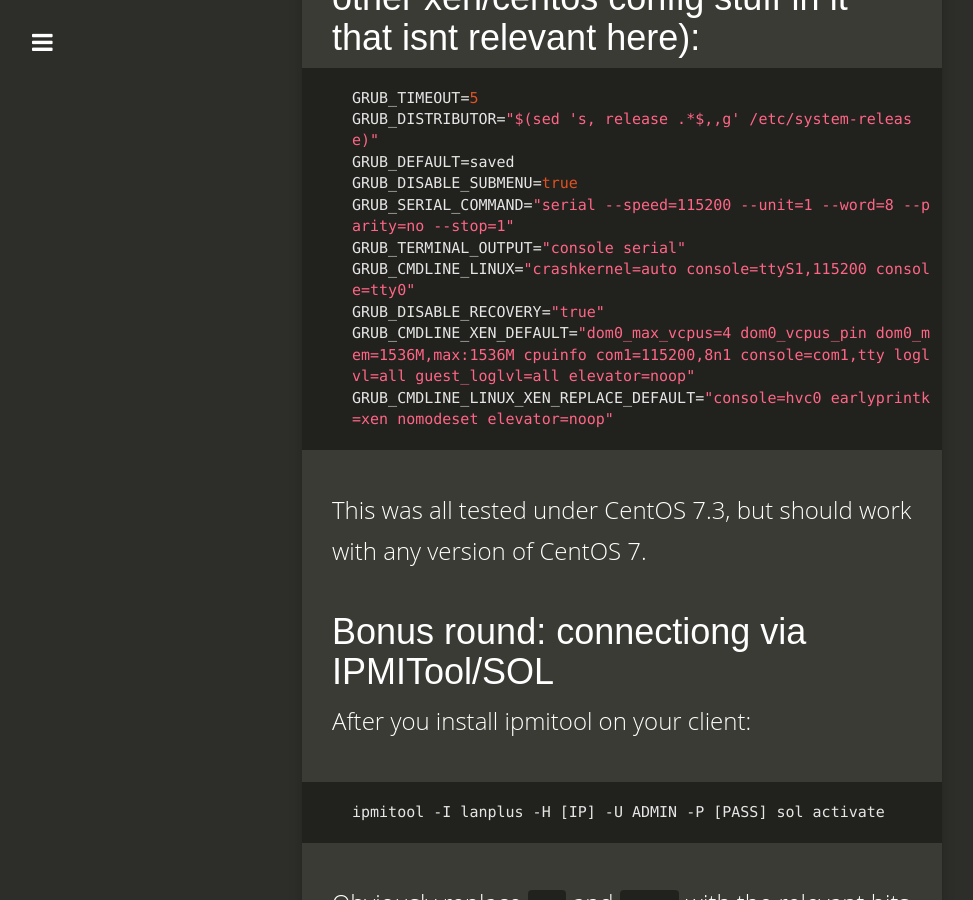
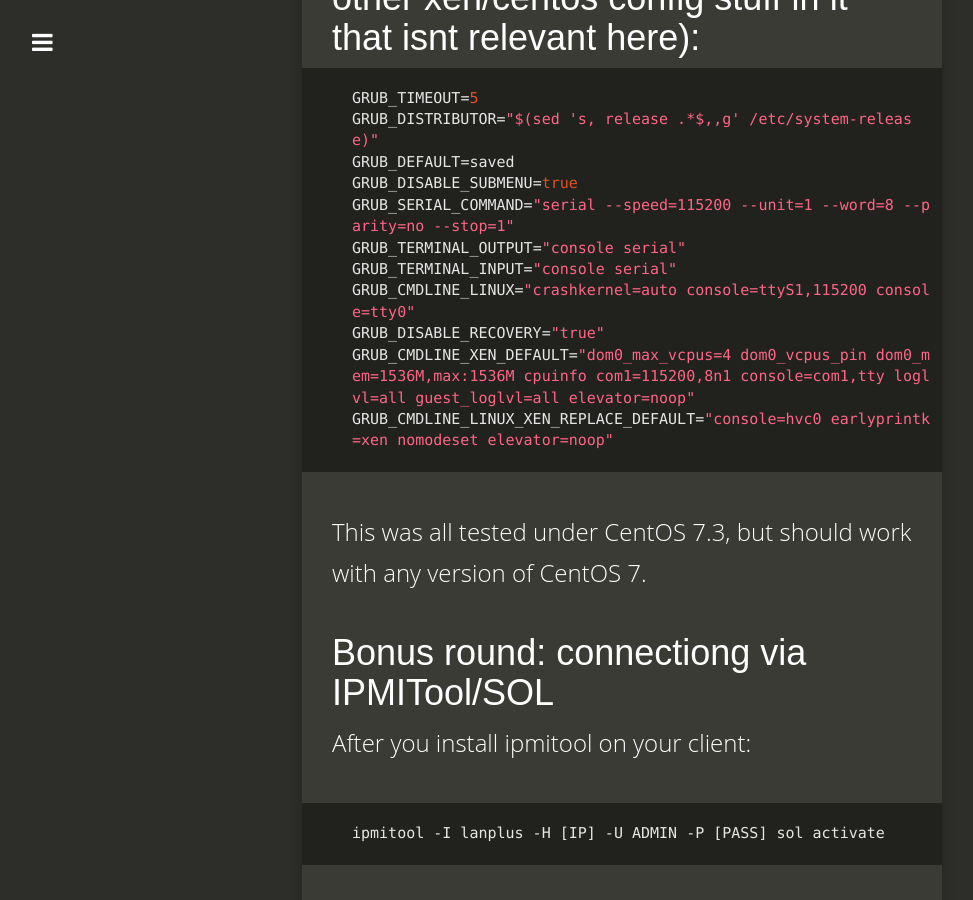
Before and after one commit to mrdaveanderson/mrdaveanderson.github.io, a Jekyll site: the page built from _posts/2017-04-14-CentOS7SerialConsole.md, in a window 1280 px wide and 900 px high, scrolled down 4161 px. Shown: the whole window, without its empty margins (18-991 px from the left). Built offline with Jekyll 4.4.1, drawn with Linux system fonts in a browser that asks for light colours; nearby versions of some CDN libraries.

Commit message:
lets post stuff!

```diff
--- a/_posts/2017-04-14-CentOS7SerialConsole.md
+++ b/_posts/2017-04-14-CentOS7SerialConsole.md
@@ -79,6 +79,7 @@ GRUB_DEFAULT=saved
 GRUB_DISABLE_SUBMENU=true
 GRUB_SERIAL_COMMAND="serial --speed=115200 --unit=1 --word=8 --parity=no --stop=1"
 GRUB_TERMINAL_OUTPUT="console serial"
+GRUB_TERMINAL_INPUT="console serial"
 GRUB_CMDLINE_LINUX="crashkernel=auto console=ttyS1,115200 console=tty0"
 GRUB_DISABLE_RECOVERY="true"
 GRUB_CMDLINE_XEN_DEFAULT="dom0_max_vcpus=4 dom0_vcpus_pin dom0_mem=1536M,max:1536M cpuinfo com1=115200,8n1 console=com1,tty loglvl=all guest_loglvl=all elevator=noop"
```
